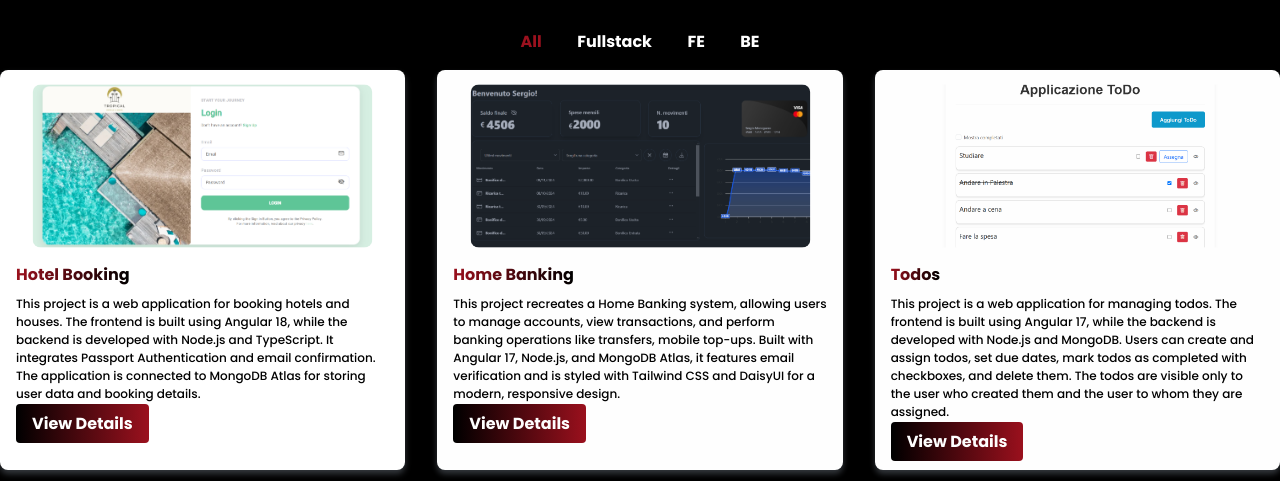
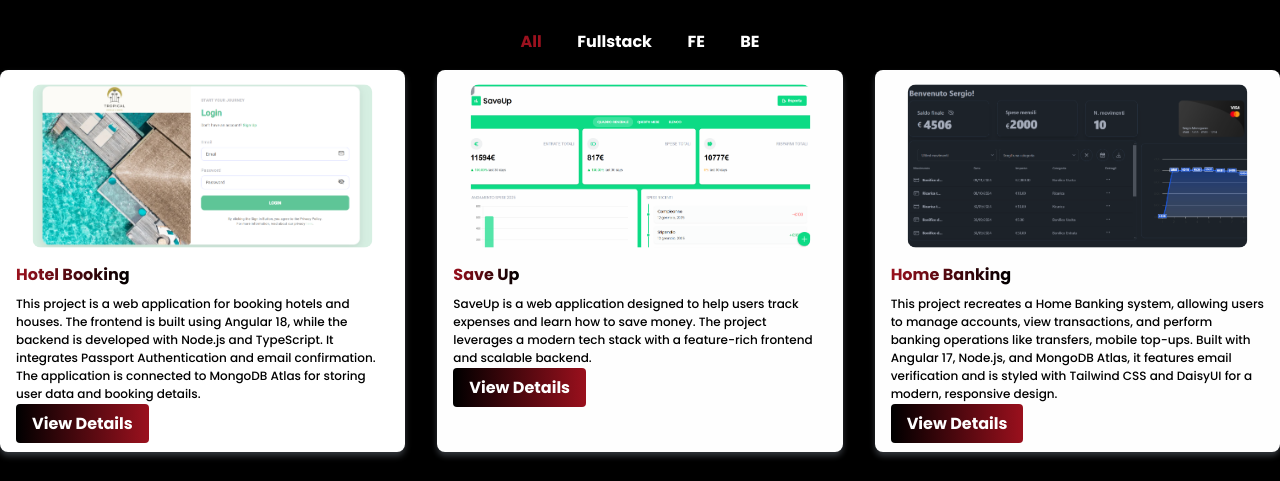
Before and after one commit to sergiomeneguzzo/Portfolio, a plain HTML site: page index.html in a window 1280 px wide. Shown: the part 2375-2856 px from the top of the page. Drawn offline with nearby package versions, Linux system fonts and the light colour scheme.

Commit message:
New Project

```diff
--- a/assets/sass/styles.scss
+++ b/assets/sass/styles.scss
@@ -139,7 +139,7 @@ img {
       background-image: linear-gradient(var(--black-color), var(--first-color));
       width: 90%;
       height: 45%;
-      padding: 1.5rem;
+      padding: 1.2rem;
       border-radius: 0 0 1rem 1rem;
       transition: 0.5s;
     }
@@ -675,7 +675,7 @@ img {
 /* FOOTER */
 .footer {
   margin-top: 3rem;
-  border-radius: 0.5rem;
+  border-radius: 0.5rem 0.5rem 0 0;
   background-image: linear-gradient(
     to right,
     var(--black-color),
--- a/index.html
+++ b/index.html
@@ -208,6 +208,17 @@
 
         <div class="portfolio__content mix fullstack">
           <div class="portfolio__img-container">
+          <a><img src="assets/img/saveup.png" class="portfolio__img"></a>
+        </div>
+          <div class="portfolio__data">
+            <span class="portfolio__title">Save Up</span>
+            <a><h2 class="portfolio__subtitle">SaveUp is a web application designed to help users track expenses and learn how to save money. The project leverages a modern tech stack with a feature-rich frontend and scalable backend.</h2></a>
+            <a href="https://github.com/sergiomeneguzzo/Expense-management" class="portfolio__button">View Details</a>
+          </div>
+        </div>
+
+        <div class="portfolio__content mix fullstack">
+          <div class="portfolio__img-container">
           <a><img src="assets/img/fifthpocket.png" class="portfolio__img"></a>
           </div>
           <div class="portfolio__data">
```
Also changed, not shown: assets/css/styles.css, assets/img/saveup.png (added).
